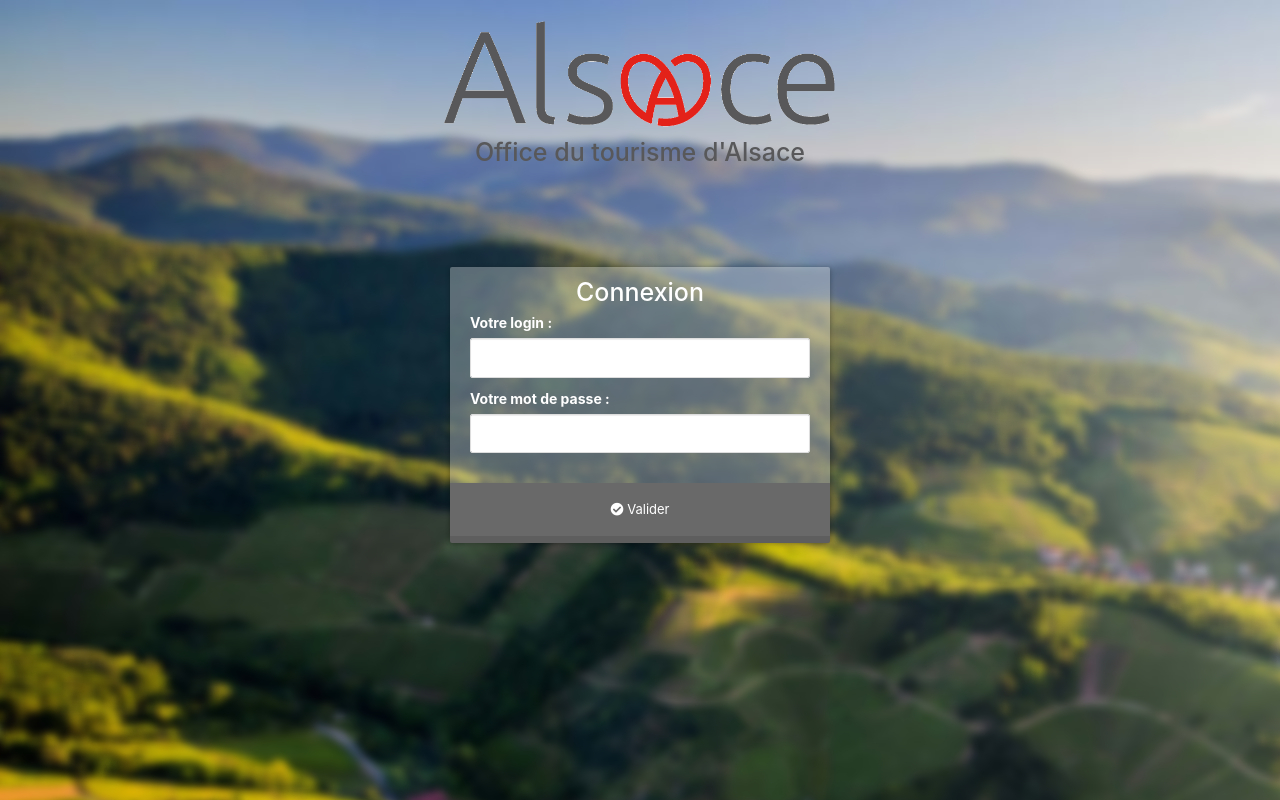
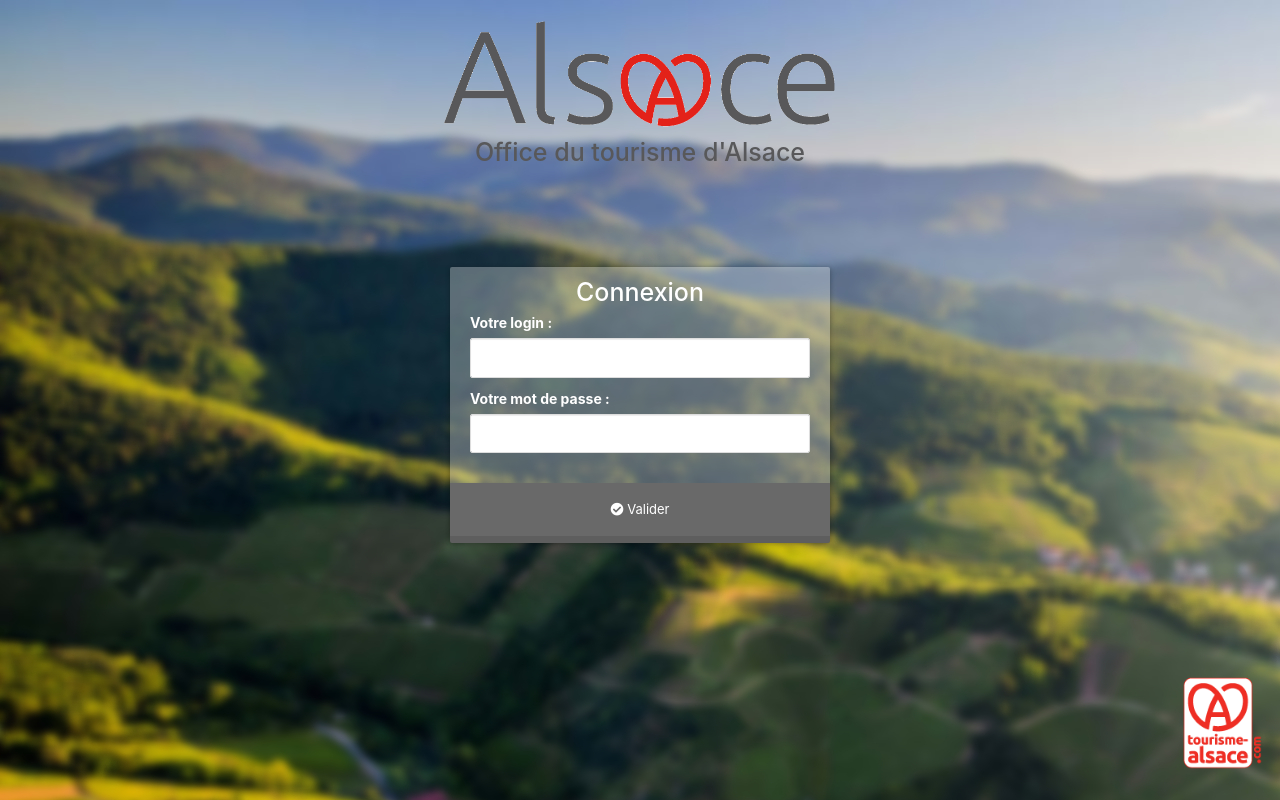
Before and after one commit to baudu69/KrunkrAngular, an Angular app: page /connexion in a window 1280 px wide. Built offline with nearby package versions, Linux system fonts and the light colour scheme.

Commit message:
Style Menu + Tableau + Modification navbar.ts EDIT : Ajout Logo en bas à droite + modification app-routing

```diff
--- a/src/app/app-routing.module.ts
+++ b/src/app/app-routing.module.ts
@@ -7,7 +7,7 @@
 import {DeconnexionComponent} from './deconnexion/deconnexion.component';
 
 const routes: Routes = [
-  { path: '', redirectTo: '/accueil', pathMatch: 'full' },
+  { path: '', redirectTo: '/connexion', pathMatch: 'full' },
   { path: 'connexion', component: ConnexionComponent },
   { path: 'utilisateurs', component: UtilisateursComponent },
   { path: 'visites', component: VisitesComponent },
--- a/src/app/app.component.css
+++ b/src/app/app.component.css
@@ -13,3 +13,10 @@
 img {
     width: 400px;
 }
+
+.logoAlsace {
+    width: 125px;
+    position: absolute;
+    bottom: 0;
+    right: 0;
+}
--- a/src/app/app.component.html
+++ b/src/app/app.component.html
@@ -1,5 +1,6 @@
 <div>
     <h1><img [src]="imageTitre"></h1>
     <h2>Office du tourisme d'Alsace</h2>
+    <a href="/accueil"><img src="../assets/images/tourisme-alsace.png" class="logoAlsace"></a>
   <router-outlet></router-outlet>
 </div>
--- a/src/app/navbar/navbar.component.css
+++ b/src/app/navbar/navbar.component.css
@@ -1,4 +1,4 @@
-ul {
+.listeMenu {
     margin-top: 15px;
     margin-left: auto;;
     margin-right: auto;
--- a/src/app/navbar/navbar.component.html
+++ b/src/app/navbar/navbar.component.html
@@ -1,5 +1,5 @@
 <nav>
-    <ul>
+    <ul class="listeMenu">
         <li><a routerLink="/visites">Gestion des visites</a></li>
         <li><a routerLink="/utilisateurs">Gestion des utilisateurs</a></li>
         <li><a routerLink="/{{lien}}">{{ texteLien }}</a></li>
--- a/src/app/utilisateurs/utilisateurs.component.css
+++ b/src/app/utilisateurs/utilisateurs.component.css
@@ -5,6 +5,8 @@
 table {
     background-color: rgba(255, 255, 255, 0.5);
     border-radius: 10px;
+    width: 90%;
+    margin: auto;
 }
 
 thead th{
--- a/src/app/visites/visites.component.css
+++ b/src/app/visites/visites.component.css
@@ -5,6 +5,8 @@
 table {
     background-color: rgba(255, 255, 255, 0.5);
     border-radius: 10px;
+    width: 90%;
+    margin: auto;
 }
 
 thead th{
```
